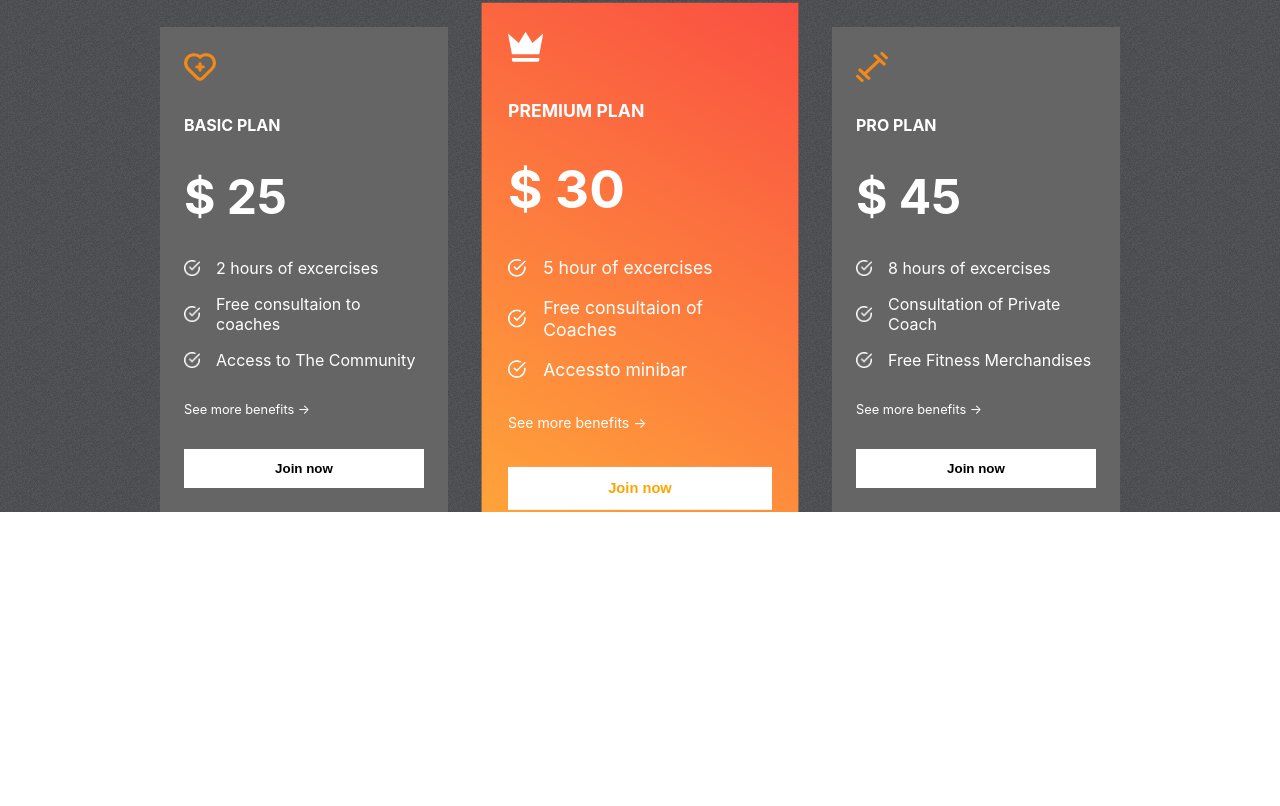
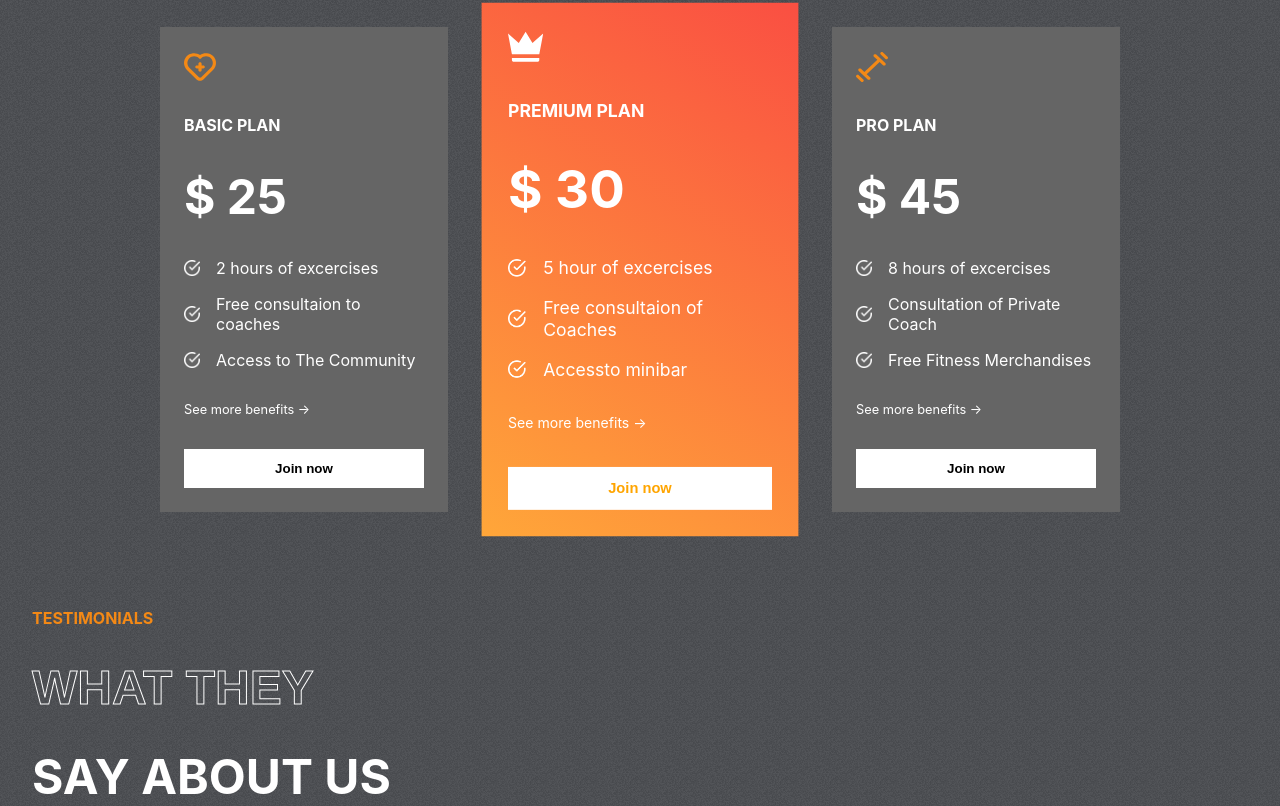
Before and after one commit to eziz-tajiev/fitGym, a React (Vite) app: page / in a window 1280 px wide. Shown: the part 1918-2724 px from the top of the page. Before the commit the page ends 2430 px from the top, so only its background shows below. Built offline with nearby package versions, Linux system fonts and the light colour scheme.

Commit message:
start the last page that call testimonials

```diff
--- a/src/App.tsx
+++ b/src/App.tsx
@@ -3,6 +3,7 @@
 import Plans from './components/Plans/Plans';
 import Programs from './components/Programs/Programs';
 import Reasons from './components/Reasons/Reasons';
+import Testimonials from './components/Testimonials/Testimonials';
 function App() {
   return (
     <div className="App">
@@ -10,6 +11,7 @@
          <Programs />
          <Reasons />
          <Plans />
+         <Testimonials />
     </div>
   );
 }
--- /dev/null
+++ b/src/components/Testimonials/Testimonials.css
@@ -0,0 +1,26 @@
+.Testimonials {
+  display: flex;
+  gap: 1rem;
+  padding: 0 2rem;
+}
+
+.left-t {
+  display: flex;
+  flex: 1 1;
+  gap: 2rem;
+  flex-direction: column;
+  text-transform: uppercase;
+  color: white;
+}
+
+.left-t > :nth-child(1) {
+  color: var(--orange);
+  font-weight: bold;
+}
+
+.left-t > :nth-child(2),
+.left-t > :nth-child(3) {
+  font-weight: bold;
+  font-size: 3rem;
+
+}
--- /dev/null
+++ b/src/components/Testimonials/Testimonials.tsx
@@ -0,0 +1,16 @@
+import './Testimonials.css'
+
+const Testimonials = () => {
+  return (
+    <div className="Testimonials">
+      <div className="left-t">
+        <span>Testimonials</span>
+        <span className='stroke-text'>What they</span>
+        <span>say about us</span>
+      </div>
+      <div className="right-t"></div>
+    </div>
+  )
+}
+
+export default Testimonials
```
Also changed, not shown: 1 other file (tests, documents, lock files or other folders).
